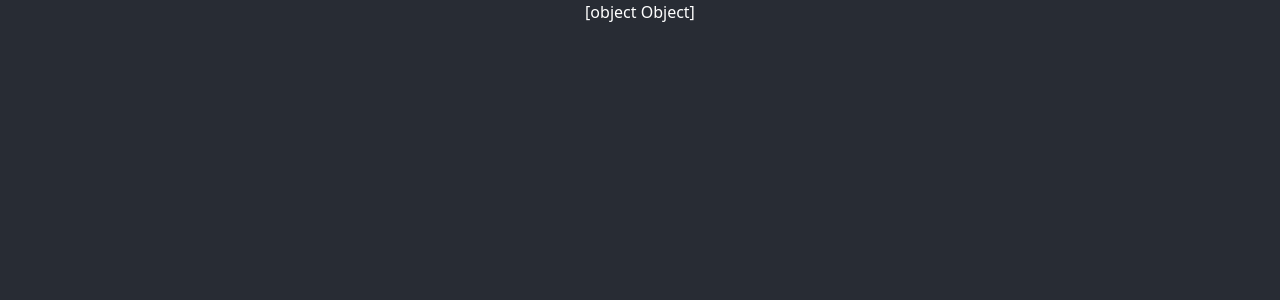
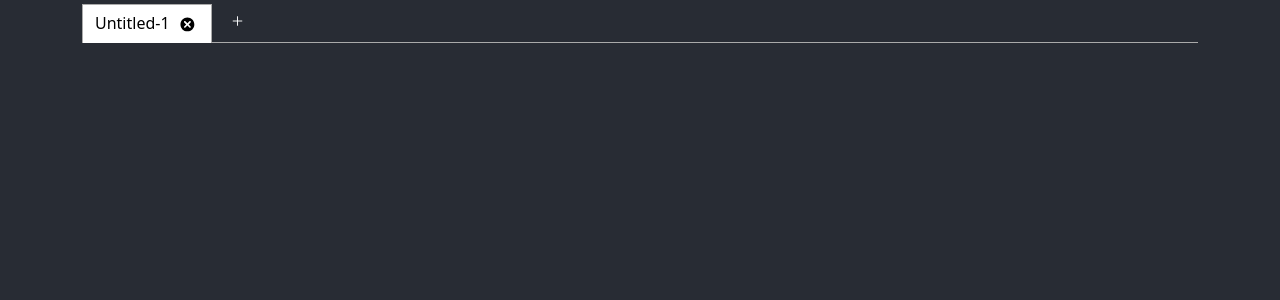
Before and after one commit to tgasp/json-tool-test-task, a React (Create React App) app: page / in a window 1280 px wide. Both pictures are taken after a click on the button "New document". Shown: the top 300 px of the page. Built offline with nearby package versions, Linux system fonts and the light colour scheme.

Commit message:
feat(remove document, add/remove tab)

```diff
--- a/package.json
+++ b/package.json
@@ -14,10 +14,13 @@
     "react": "^18.2.0",
     "react-bootstrap": "^2.4.0",
     "react-dom": "^18.2.0",
+    "react-icons": "^4.4.0",
     "react-scripts": "5.0.1",
+    "react-tabs": "^5.1.0",
     "recoil": "^0.7.4",
     "sass": "^1.54.0",
     "typescript": "^4.7.4",
+    "uuid": "^8.3.2",
     "web-vitals": "^2.1.4"
   },
   "scripts": {
@@ -43,5 +46,8 @@
       "last 1 firefox version",
       "last 1 safari version"
     ]
+  },
+  "devDependencies": {
+    "@types/uuid": "^8.3.4"
   }
 }
--- a/src/App.tsx
+++ b/src/App.tsx
@@ -1,10 +1,9 @@
 import { StartNavigation } from "./components/start-navigation";
-import { useRecoilState } from "recoil";
-import { documentsState } from "./store/atoms";
 import { DocumentsExplorer } from "./components/documents-explorer";
+import useDocuments from "./hooks/useDocument";
 
 function App() {
-  const [documents] = useRecoilState(documentsState);
+  const { documents } = useDocuments();
 
   return (
     <div className="App">
--- a/src/components/documents-explorer/index.tsx
+++ b/src/components/documents-explorer/index.tsx
@@ -1,19 +1,43 @@
-import { Container, Row, Col, Button, Stack } from "react-bootstrap";
-import { documentsState } from "../../store/atoms";
-import { DocumentModel } from "../../core/models/document.model";
-import { useRecoilState } from "recoil";
+import { Container } from "react-bootstrap";
+import { Tab, Tabs, TabList, TabPanel } from "react-tabs";
+import useDocuments from "../../hooks/useDocument";
+import { TiDelete } from "react-icons/ti";
+import { IoAddSharp } from "react-icons/io5";
 import "./styles.scss";
 
 export function DocumentsExplorer() {
-  const [documents, setDocuments] = useRecoilState(documentsState);
+  const { documents, createDocument, removeDocument } = useDocuments();
 
   return (
     <Container className="start-navigation">
-      <Row>
-        <Col className="d-flex justify-content-center">
-          {documents.toString()}
-        </Col>
-      </Row>
+      <Tabs>
+        <TabList>
+          {documents.map((d) => (
+            <Tab>
+              <div className="d-flex justify-content-between">
+                <span>{d.title} </span>
+                <span
+                  className="remove-tab"
+                  onClick={() => {
+                    removeDocument(d);
+                  }}
+                >
+                  <TiDelete size="1.3em" />
+                </span>
+              </div>
+            </Tab>
+          ))}
+          <li className="react-tabs__tab add-tab">
+            <span onClick={() => createDocument()}>
+              <IoAddSharp />
+            </span>
+          </li>
+        </TabList>
+
+        {documents.map((d) => (
+          <TabPanel>{d.body}</TabPanel>
+        ))}
+      </Tabs>
     </Container>
   );
 }
--- a/src/components/documents-explorer/styles.scss
+++ b/src/components/documents-explorer/styles.scss
@@ -1,7 +1,37 @@
-.start-navigation {
-  min-height: 100vh;
+@import "react-tabs/style/react-tabs.css";
 
-  .hstack {
-    min-height: 100vh;
+.react-tabs__tab {
+  border-radius: 0;
+
+  &::after {
+    display: none;
   }
 }
+
+.remove-tab {
+  display: flex;
+  align-items: center;
+  margin-left: 5px;
+  padding: 3px 2px;
+
+  &:hover {
+    border-radius: 4px;
+    background: rgba(0, 0, 0, 0.5);
+  }
+}
+
+.add-tab {
+  span {
+    display: flex;
+    align-items: center;
+    justify-content: center;
+    width: 25px;
+    height: 25px;
+    padding: 5px;
+    border-radius: 50%;
+
+    &:hover {
+      background-color: rgba(255, 255, 255, 0.3);
+    }
+  }
+}
--- a/src/components/start-navigation/index.tsx
+++ b/src/components/start-navigation/index.tsx
@@ -1,22 +1,16 @@
 import { Container, Row, Col, Button, Stack } from "react-bootstrap";
-import { documentsState } from "../../store/atoms";
-import { DocumentModel } from "../../core/models/document.model";
-import { useRecoilState } from "recoil";
 import "./styles.scss";
+import useDocuments from "../../hooks/useDocument";
 
 export function StartNavigation() {
-  const [documents, setDocuments] = useRecoilState(documentsState);
-
-  const createNewDocument = () => {
-    setDocuments([...documents, new DocumentModel()]);
-  };
+  const { createDocument } = useDocuments();
 
   return (
     <Container className="start-navigation">
       <Row>
         <Col className="d-flex justify-content-center">
           <Stack direction="horizontal" gap={3}>
-            <Button variant="success" onClick={createNewDocument}>
+            <Button variant="success" onClick={() => createDocument()}>
               New document
             </Button>
             <Button variant="warning">Open from file</Button>
--- a/src/core/models/document.model.ts
+++ b/src/core/models/document.model.ts
@@ -1,4 +1,12 @@
 
 export class DocumentModel {
-    body: string = ''
+    id: string
+    title: string
+    body: string
+
+    constructor(id: string, title = '', body = '') {
+        this.id = id;
+        this.title = title;
+        this.body = body;
+    }
 }
--- /dev/null
+++ b/src/hooks/useDocument.ts
@@ -0,0 +1,32 @@
+import { documentsState } from "../store/atoms";
+import { useRecoilState } from "recoil";
+import { DocumentModel } from "../core/models/document.model";
+import { v4 as uuidv4 } from 'uuid';
+
+const useDocuments = () => {
+    const [documents, setDocuments] = useRecoilState(documentsState);
+
+    const createDocument = (title?: string, body = '') => {
+        if (!title) {
+            const count = documents.length;
+            title = `Untitled-${count + 1}`
+        }
+
+        setDocuments([...documents, new DocumentModel(uuidv4(), title, body)]);
+    };
+
+    const removeDocument = (document: DocumentModel) => {
+        const filtered = documents.filter(d => d.id !== document.id)
+
+        setDocuments(filtered);
+    };
+
+    return {
+        documents,
+        setDocuments,
+        createDocument,
+        removeDocument
+    }
+}
+
+export default useDocuments;
```
Also changed, not shown: public/logo256.png.
